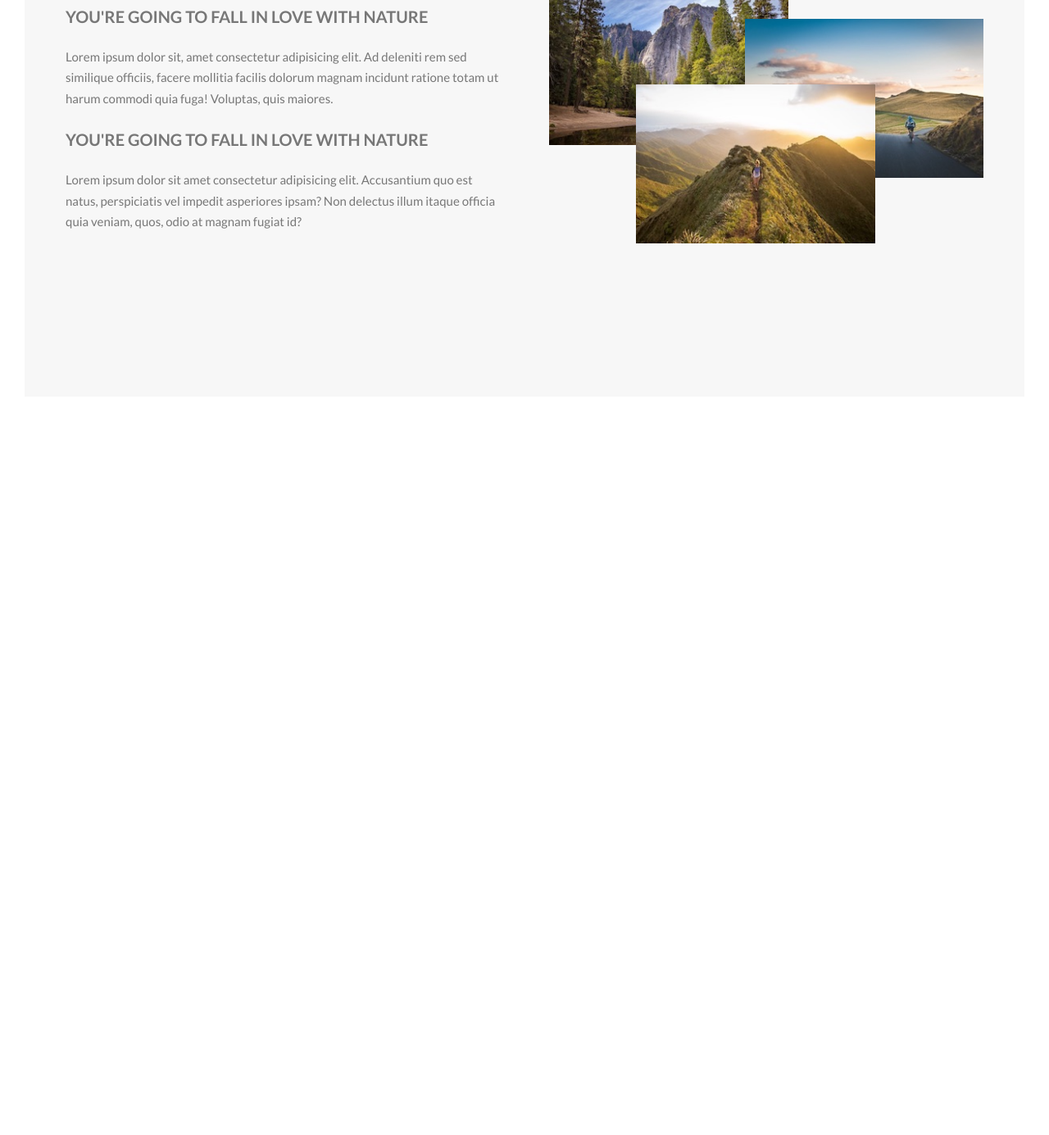
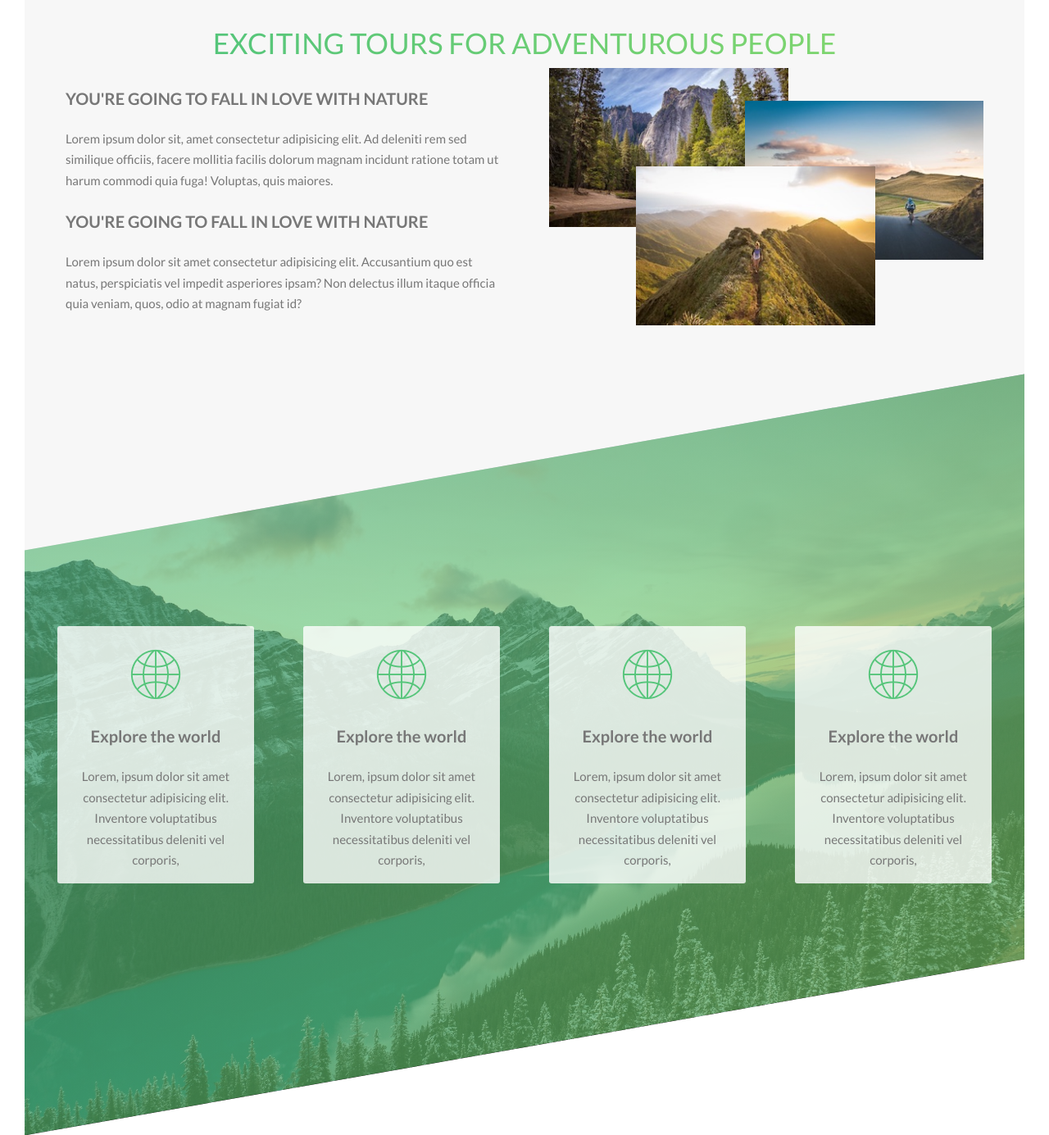
Before and after one commit to toeydevelopment/advanced-css-training, a website: page index.html in a window 1280 px wide. Shown: the part 867-2252 px from the top of the page at 82% size. Before the commit the page ends 1381 px from the top, so only its background shows below. Drawn offline with Linux system fonts and the light colour scheme.

Commit message:
:zap: :zap: feature section

```diff
--- a/index.html
+++ b/index.html
@@ -79,6 +79,59 @@
           </div>
         </div>
       </section>
+
+      <section class="section-features">
+        <div class="row">
+          <div class="col-1-of-4">
+            <div class="feature-box">
+              <i class="icon-basic-world feature-box__icon"></i>
+              <h3 class="heading-tertiary u-margin-bottom-small">
+                Explore the world
+              </h3>
+              <p class="paragraph">
+                Lorem, ipsum dolor sit amet consectetur adipisicing elit.
+                Inventore voluptatibus necessitatibus deleniti vel corporis,
+              </p>
+            </div>
+          </div>
+          <div class="col-1-of-4">
+            <div class="feature-box">
+              <i class="icon-basic-world feature-box__icon"></i>
+              <h3 class="heading-tertiary u-margin-bottom-small">
+                Explore the world
+              </h3>
+              <p class="paragraph">
+                Lorem, ipsum dolor sit amet consectetur adipisicing elit.
+                Inventore voluptatibus necessitatibus deleniti vel corporis,
+              </p>
+            </div>
+          </div>
+          <div class="col-1-of-4">
+            <div class="feature-box">
+              <i class="icon-basic-world feature-box__icon"></i>
+              <h3 class="heading-tertiary u-margin-bottom-small">
+                Explore the world
+              </h3>
+              <p class="paragraph">
+                Lorem, ipsum dolor sit amet consectetur adipisicing elit.
+                Inventore voluptatibus necessitatibus deleniti vel corporis,
+              </p>
+            </div>
+          </div>
+          <div class="col-1-of-4">
+            <div class="feature-box">
+              <i class="icon-basic-world feature-box__icon"></i>
+              <h3 class="heading-tertiary u-margin-bottom-small">
+                Explore the world
+              </h3>
+              <p class="paragraph">
+                Lorem, ipsum dolor sit amet consectetur adipisicing elit.
+                Inventore voluptatibus necessitatibus deleniti vel corporis,
+              </p>
+            </div>
+          </div>
+        </div>
+      </section>
     </main>
 
     <footer></footer>
--- /dev/null
+++ b/scss/components/_feature-box.scss
@@ -0,0 +1,16 @@
+.feature-box {
+  padding: 1.5rem;
+  background-color: rgba($color-white, 0.8);
+  text-align: center;
+  border-radius: 3px;
+  transition: transform 0.3s;
+
+  &:hover {
+    transform: translateY(-1rem);
+  }
+
+  &__icon {
+      font-size: 6rem;
+      color: $color-primary;
+  }
+}
--- a/scss/main.scss
+++ b/scss/main.scss
@@ -13,7 +13,7 @@
 @import "components/button";
 // @import "components/card";
 @import "components/composition";
-// @import "components/feature-box";
+@import "components/feature-box";
 // @import "components/form";
 // @import "components/popup";
 // @import "components/story";
--- a/scss/pages/_home.scss
+++ b/scss/pages/_home.scss
@@ -1,6 +1,29 @@
 .section-about {
-    background-color: $color-grey-light-1;
-    margin-top: -20rem;
-    padding: 20rem 5rem;
-    // text-align: center;
+  background-color: $color-grey-light-1;
+  margin-top: -20rem;
+  padding: 30rem 5rem;
+  // text-align: center;
 }
+
+.section-features {
+  margin-top: -12rem;
+  background-color: $color-grey-light-1;
+  padding: 20rem 0;
+  background-image: linear-gradient(
+      120deg,
+      rgba($color-primary, 0.6),
+      rgba($color-primary-light, 0.6)
+    ),
+    url("../img/nat-4.jpg");
+  background-size: cover;
+  background-position: center;
+
+  transform: skewY(-10deg);
+
+  & > * {
+      transform: skewY(10deg);
+  }
+
+//   -webkit-clip-path: polygon(0 24%, 100% 0%, 100% 76%, 0% 100%);
+//   clip-path: polygon(0 24%, 100% 0%, 100% 76%, 0% 100%);
+}
```
Also changed, not shown: css/style.css.
